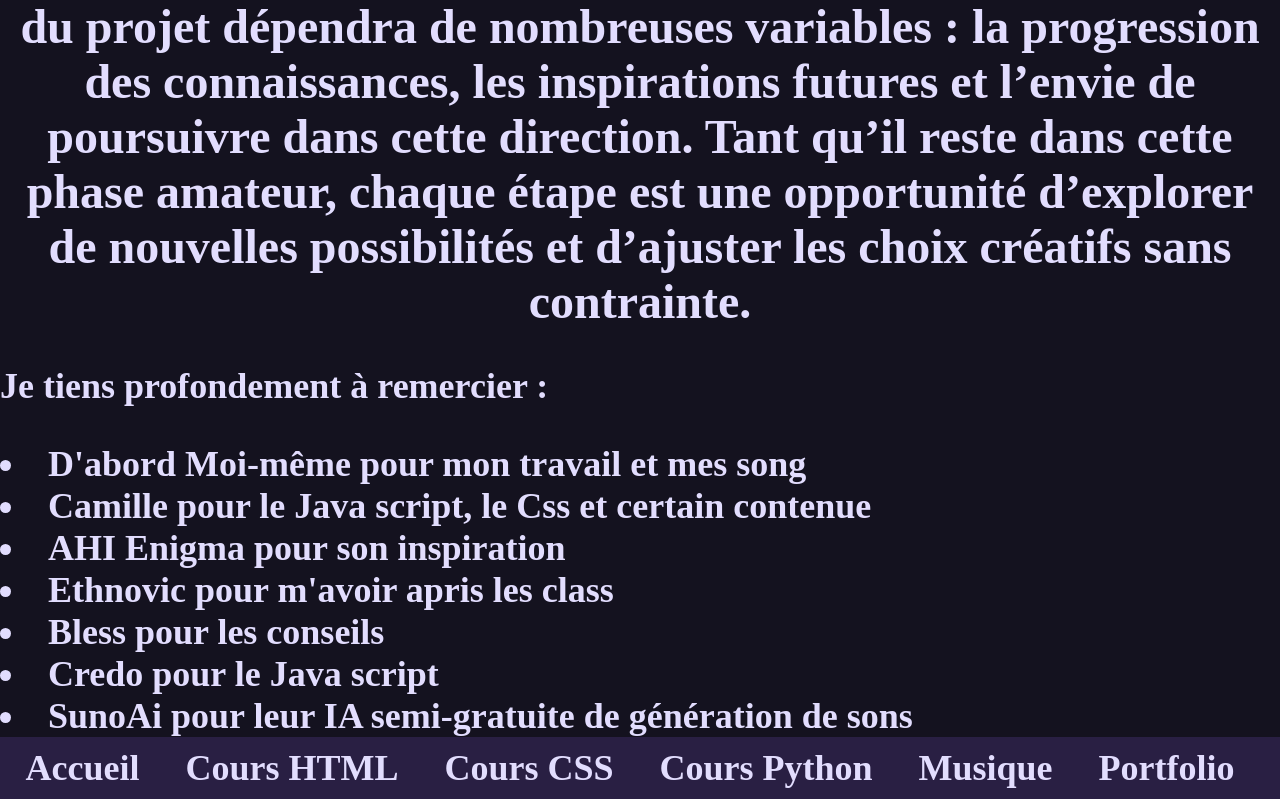
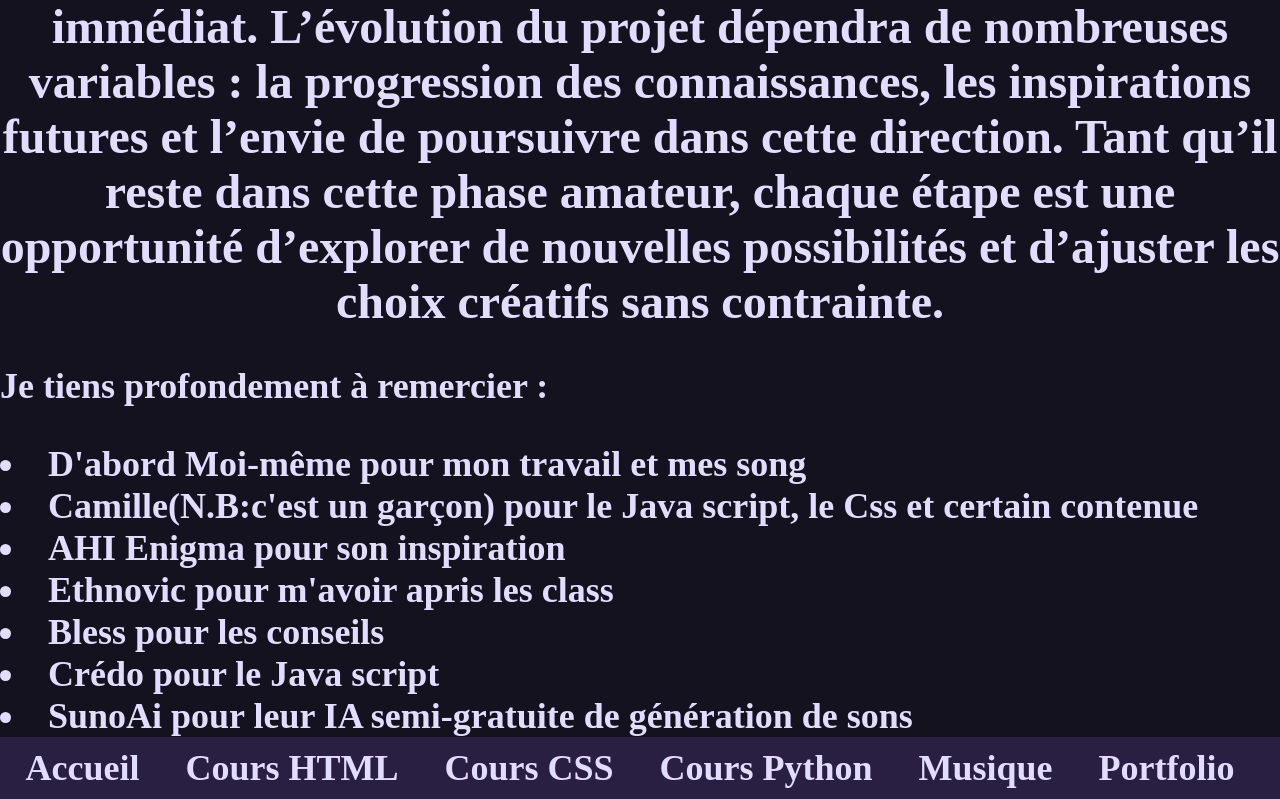
Before and after one commit to Ethnovic/Site11, a plain HTML site: page crédit.html in a window 1280 px wide. Shown: the part 401-1200 px from the top of the page. Drawn offline with Linux system fonts and the light colour scheme.

Commit message:
Update crédit.html
Toujours aussi élégant ton code

```diff
--- a/crédit.html
+++ b/crédit.html
@@ -14,16 +14,16 @@ type="audio/mpeg">
 
     <div class="credits-container">
     <H1>⚠️ Veuillez noter que ce projet est un projet amateur, encore en phase de développement. Il s’agit d’une première approche, où les idées se construisent progressivement et évoluent au fil des expérimentations. En tant que projet amateur, il ne bénéficie pas encore d’une structure totalement définie ni d’une maîtrise approfondie des outils utilisés. C’est une phase d’apprentissage où chaque tentative permet d’affiner la vision globale et d’améliorer les aspects techniques et artistiques.
-        Le projet est marqué par une démarche exploratoire, avec des essais et des ajustements constants. Certaines idées peuvent être remaniées, voire totalement abandonnées, au fur et à mesure que l’expérience progresse. Il ne suit pas les standards professionnels établis mais vise à grandir à travers des essais, des erreurs et des améliorations successives. Il est donc possible qu’il ne soit jamais publié en ligne, soit parce qu’il ne correspond pas aux attentes initiales, soit parce qu’il demeure une expérimentation personnelle sans ambition de diffusion.
+        Le projet est marqué par une démarche exploratoire, avec des essais , d'erreur et des ajustements constants. Certaines idées peuvent être remaniées, voire totalement abandonnées, au fur et à mesure que l’expérience progresse. Il ne suit pas les standards professionnels établis mais vise à grandir à travers des essais, des erreurs et des améliorations successives. Il est donc possible qu’il ne soit jamais publié en ligne, soit parce qu’il ne correspond pas aux attentes initiales, soit parce qu’il demeure une expérimentation personnelle sans ambition de diffusion.
         L’objectif principal reste l’apprentissage et l’affinement des compétences, sans pression de résultat immédiat. L’évolution du projet dépendra de nombreuses variables : la progression des connaissances, les inspirations futures et l’envie de poursuivre dans cette direction. Tant qu’il reste dans cette phase amateur, chaque étape est une opportunité d’explorer de nouvelles possibilités et d’ajuster les choix créatifs sans contrainte.
         </H1>
         <p>Je tiens profondement à remercier :</p>
         <li>D'abord Moi-même pour mon travail et mes song</li>
-        <li>Camille pour le Java script, le Css et certain contenue</li>
+        <li>Camille(N.B:c'est un garçon) pour le Java script, le Css et certain contenue</li>
         <li>AHI Enigma pour son inspiration</li>
         <li>Ethnovic pour m'avoir apris les class</li>
         <li>Bless pour les conseils</li>
-        <li>Credo pour le Java script</li>
+        <li>Crédo pour le Java script</li>
         <li>SunoAi pour leur IA semi-gratuite de génération de sons</li>
         <nav>
             <ul>
```
